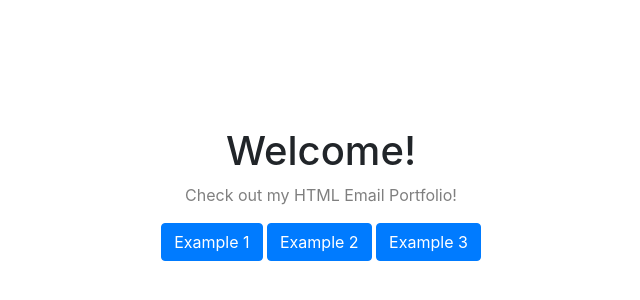
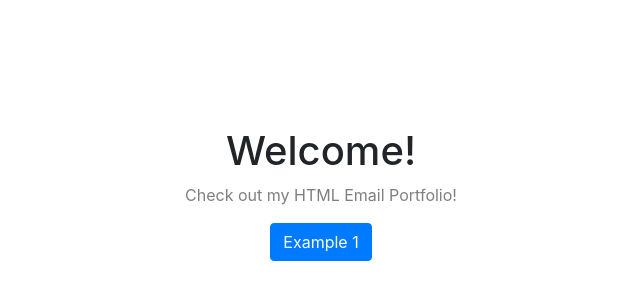
Before and after one commit to abdiel79/my_second_website, a plain HTML site: page index.html in a window 1280 px wide. Shown: the part 206-506 px from the top of the page, without its empty margins (319-959 px from the left). Drawn offline with nearby package versions, Linux system fonts and the light colour scheme.

Commit message:
Update index.html

```diff
--- a/index.html
+++ b/index.html
@@ -11,9 +11,7 @@
    <div class="container text-center">
       <h1>Welcome!</h1>
       <p class="text-black-50">Check out my HTML Email Portfolio!</p>
-      <button class="btn btn-primary" href="C:\Users\abdie\Documents\GitHub\my_second_website\example1.html">Example 1</button>
-      <button class="btn btn-primary" href="example2.html">Example 2</button>
-      <button class="btn btn-primary" href="example3.html">Example 3</button>
+      <button class="btn btn-primary" href="https://github.com/abdiel79/my_second_website/blob/main/example1.html" target="_blank">Example 1</button>
    </div>
 </body>
 
```
